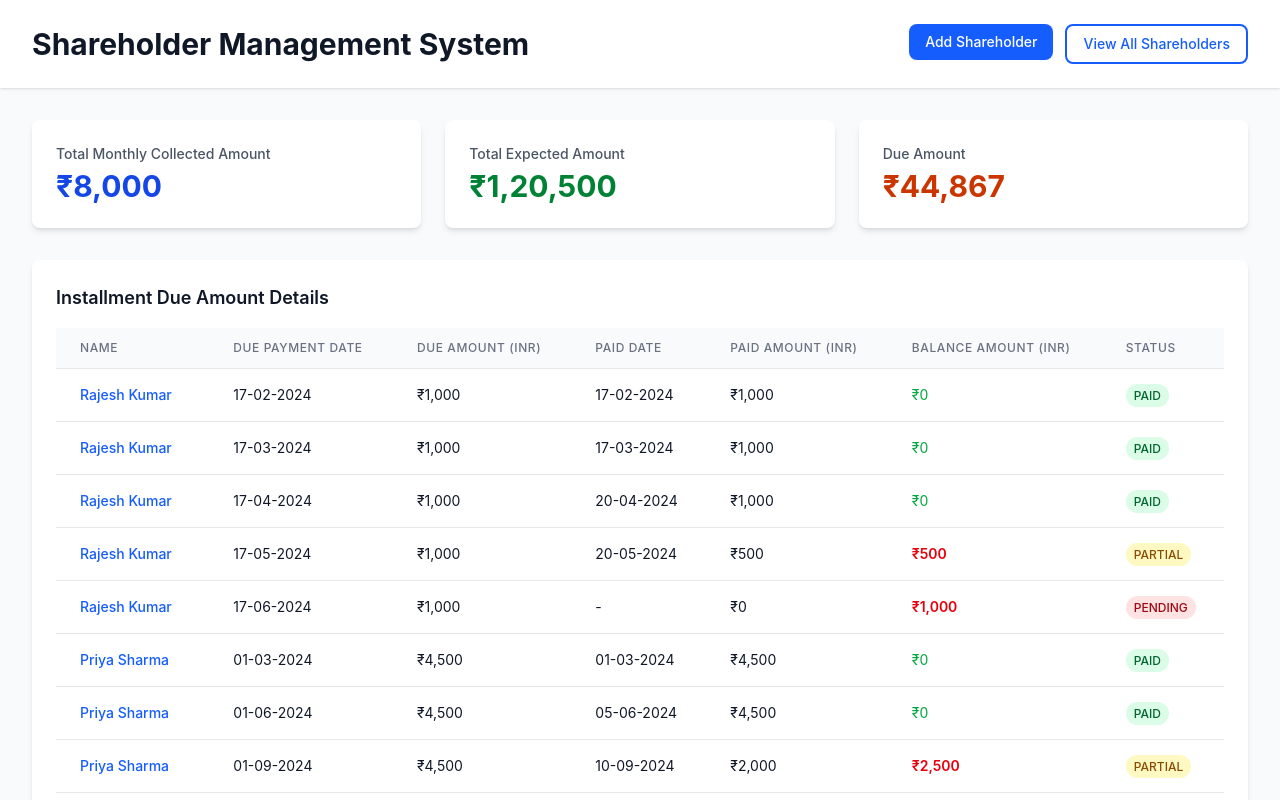
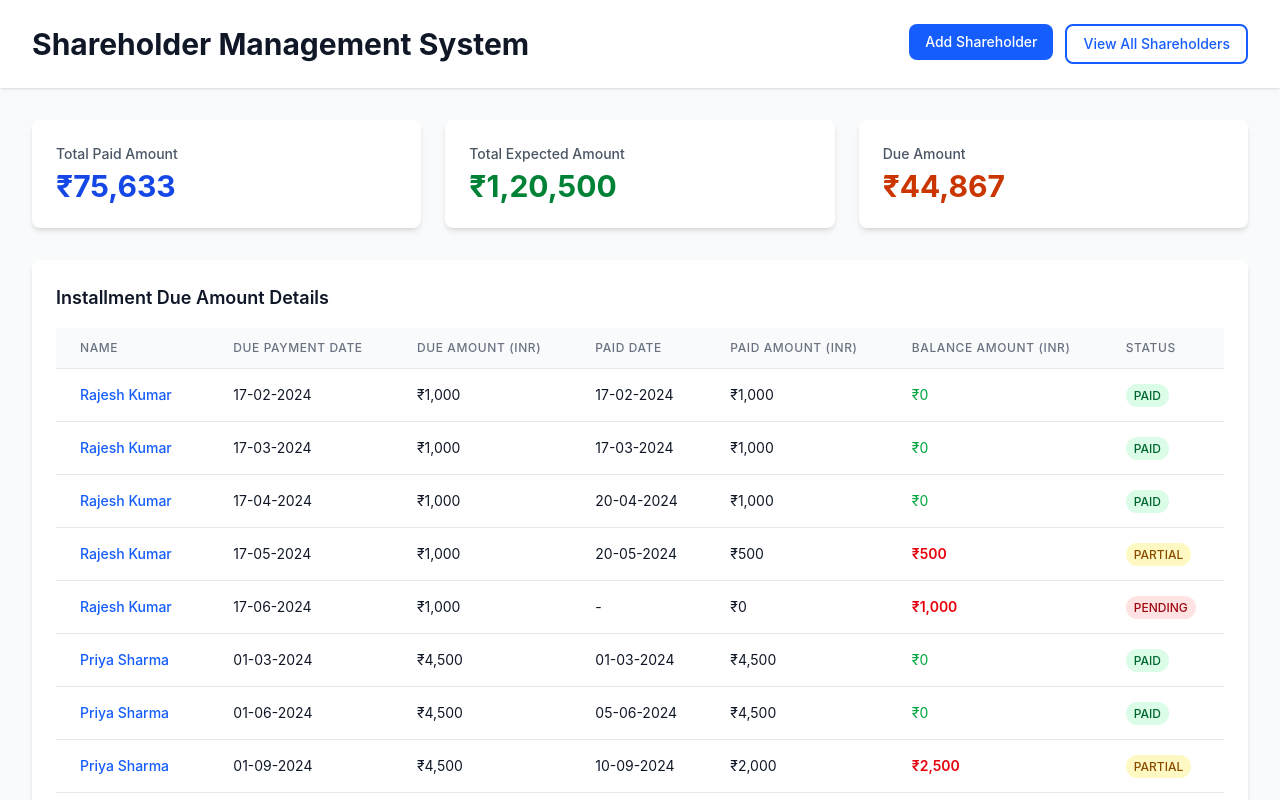
Before and after one commit to hashinmohammed/nuox-assignment, a Next.js app: page / in a window 1280 px wide. Shown: the top 800 px of the page. Built offline with nearby package versions, Linux system fonts and the light colour scheme.

Commit message:
Total Paid Amount

```diff
--- a/src/components/DashboardSummary.jsx
+++ b/src/components/DashboardSummary.jsx
@@ -21,8 +21,8 @@ export default function DashboardSummary() {
 
   const stats = [
     {
-      title: "Total Monthly Collected Amount",
-      value: formatCurrency(summary.monthlyCollected),
+      title: "Total Paid Amount",
+      value: formatCurrency(summary.totalPaid),
       bgColor: "bg-blue-50",
       textColor: "text-blue-700",
     },
```
